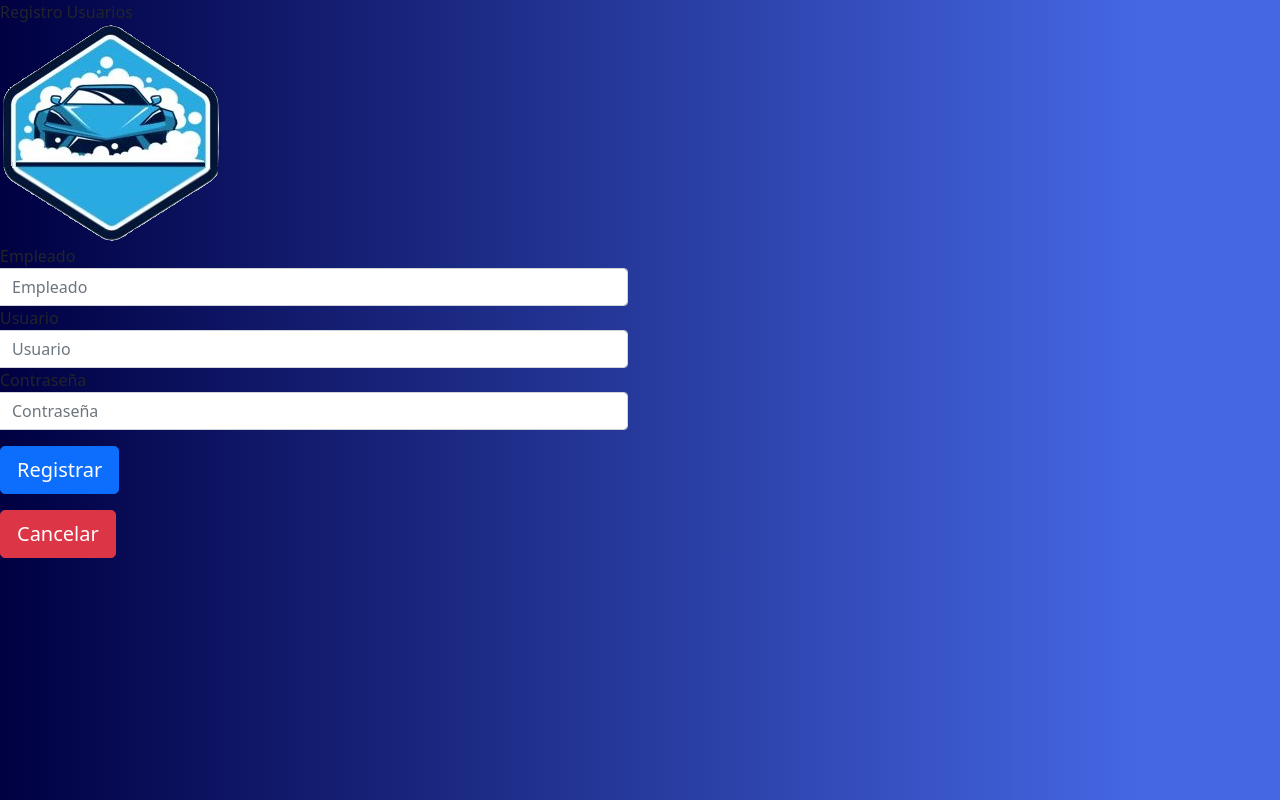
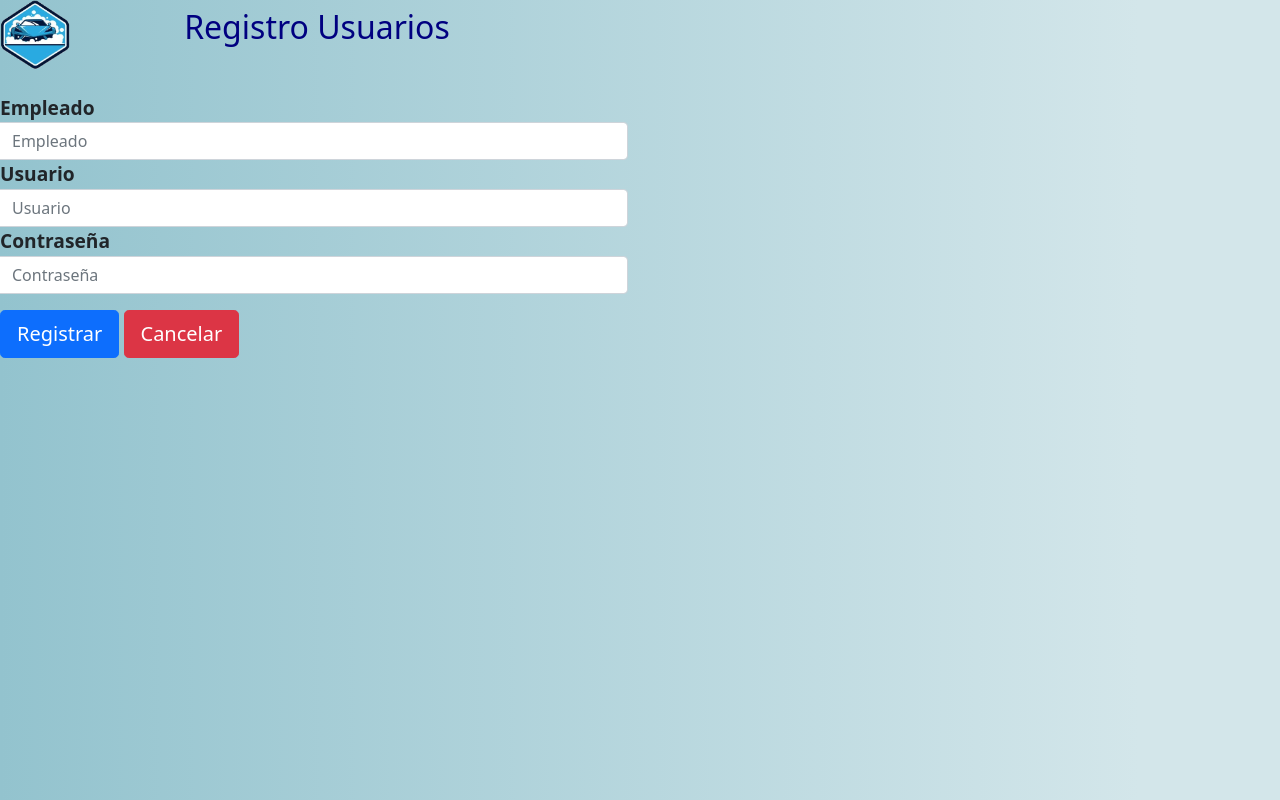
Before and after one commit to LeoNardoz333/Autolavado, a PHP site: page /rusuarios in a window 1280 px wide. Run offline with PHP 8.4, Linux system fonts and the light colour scheme; data that the repository does not hold is empty.

Commit message:
Diseño clientes usuarios

```diff
--- a/Proyecto/css/propio.css
+++ b/Proyecto/css/propio.css
@@ -101,3 +101,8 @@
       transform: none;
     }
   }
+/*letras de formularios*/
+  .label-grande {
+    font-size: larger;
+    font-weight: bold;
+}
--- a/Proyecto/view/rusuarios.view.php
+++ b/Proyecto/view/rusuarios.view.php
@@ -2,20 +2,22 @@
   .fondo4
   {
     /* background-image: linear-gradient(90deg, #6dd5ed 10%, #4567e4 90%); */
-    background-image: linear-gradient(90deg, #000042 0%, #4567e4 89%);
+    background-image: linear-gradient(90deg, #93C3CE 0%, #D3E6EA 89%);
   }
 </style>
 <body class="fondo4">
-<div>Registro Usuarios</div>
+<div>
+    <img style="max-width: 70px; height: auto; display: inline-block; vertical-align: middle;" src="images/alavado.png">
+    <h2 style="color: navy; padding-left: 100px; display: inline-block; margin-left: 10px;">Registro Usuarios</h2>
+</div>
 <div class="header-left">
-<img src="images/alavado.png">
 </div>
 <div class="row">
     <div class="col-6" id="x">
         <form method="post" action="rusuarios">
-
+						<br>
 						<div class="form-group">
-							<label for="name" class="cols-sm-2 control-label">Empleado</label>
+						<label for="name" class="cols-sm-2 control-label" style="font-size: larger; font-weight: bold;">Empleado</label>
 							<div class="cols-sm-10">
 								<div class="input-group">
 									<span class="input-group-addon"><i class="fa fa-user fa" aria-hidden="true"></i></span>
@@ -23,9 +25,8 @@
 								</div>
 							</div>
 						</div>
-
 						<div class="form-group">
-							<label for="username" class="cols-sm-2 control-label">Usuario</label>
+						<label for="username" class="cols-sm-2 control-label" style="font-size: larger; font-weight: bold;">Usuario</label>
 							<div class="cols-sm-10">
 								<div class="input-group">
 									<span class="input-group-addon"><i class="fa fa-users fa" aria-hidden="true"></i></span>
@@ -33,9 +34,8 @@
 								</div>
 							</div>
 						</div>
-
 						<div class="form-group">
-							<label for="pass" class="cols-sm-2 control-label">Contraseña</label>
+						<label for="pass" class="cols-sm-2 control-label" style="font-size: larger; font-weight: bold;">Contraseña</label>
 							<div class="cols-sm-10">
 								<div class="input-group">
 									<span class="input-group-addon"><i class="fa fa-lock fa-lg" aria-hidden="true"></i></span>
@@ -54,14 +54,10 @@
 							</div>
 						</div> */
 						?>
-
 						<div class="form-group ">
 							<button type="submit" class="btn btn-primary btn-lg mt-3">Registrar</button>
-						</div>
-						<div class="form-group">
 							<a href="login" class="btn btn-danger btn-lg mt-3">Cancelar</a>
 						</div>
-        </form>
     </div>
     <div class="col-6">
         <?php #echo $resultado; ?>
```
Also changed, not shown: Proyecto/view/Login.view.php (+7 -6 lines).
